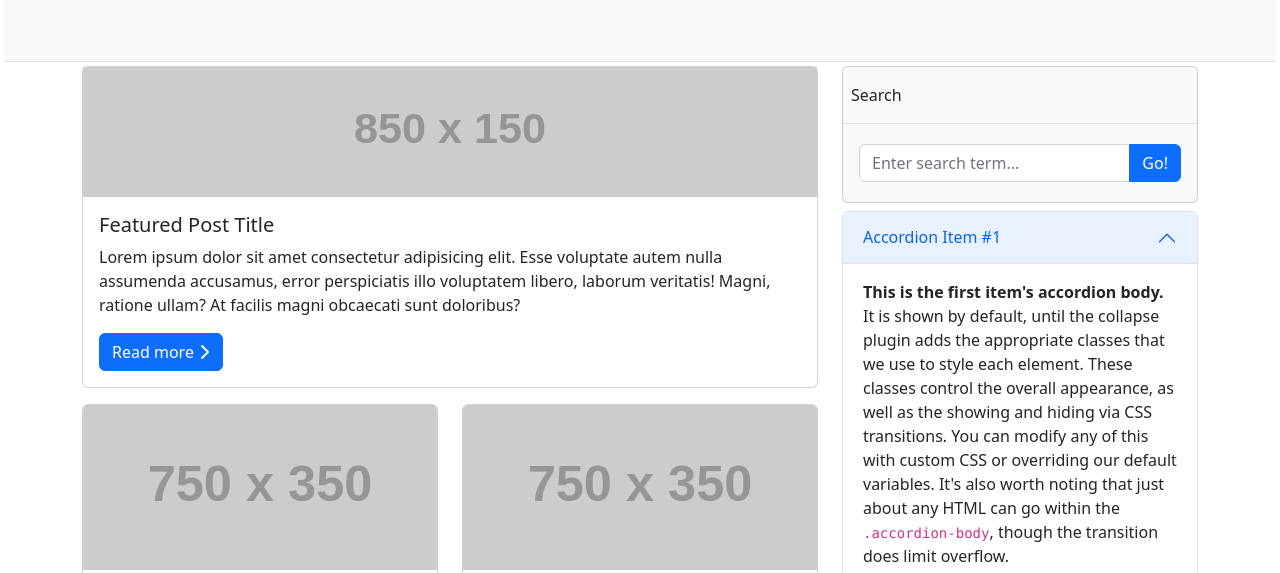
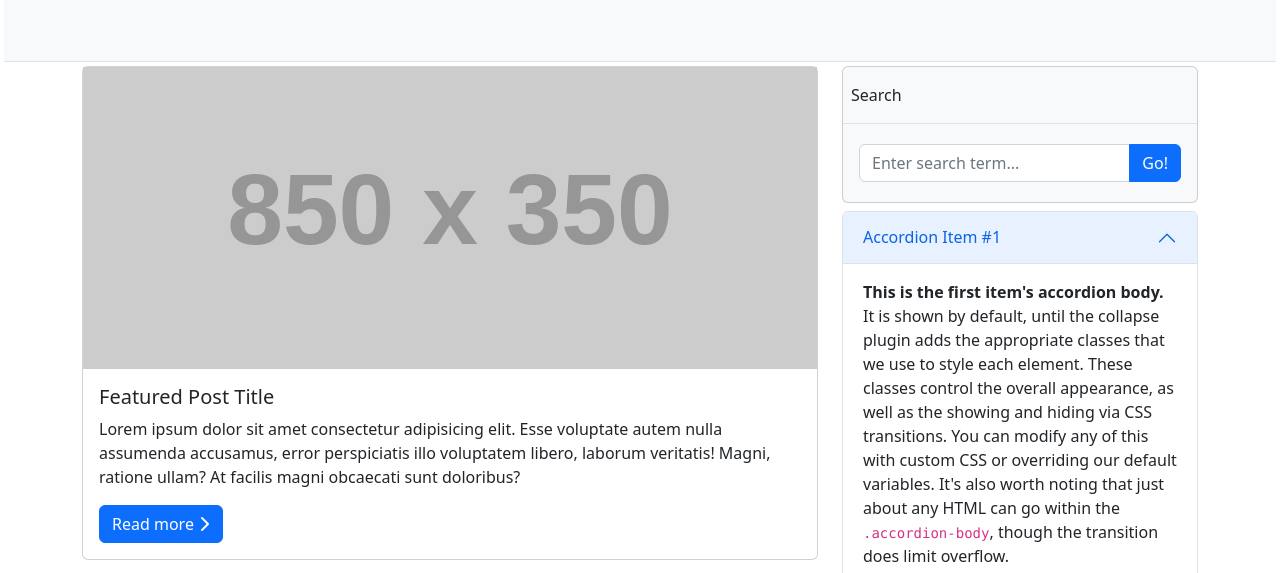
Before and after one commit to AkromjonManba/bootstrap-maket, a plain HTML site: page index.html in a window 1280 px wide. Shown: the part 183-756 px from the top of the page. Drawn offline with nearby package versions, Linux system fonts and the light colour scheme; placeholder pictures from the web are drawn by us.

Commit message:
change via placholder

```diff
--- a/index.html
+++ b/index.html
@@ -28,7 +28,7 @@
 			<div class="row">
 				<div class="col-8">
 					<div class="card">
-						<img src="https://via.placeholder.com/850x150" />
+						<img src="https://via.placeholder.com/850x350" />
 						<div class="card-body">
 							<h5 class="card-title text-capitalize">Featured post title</h5>
 							<p class="card-text">
```
